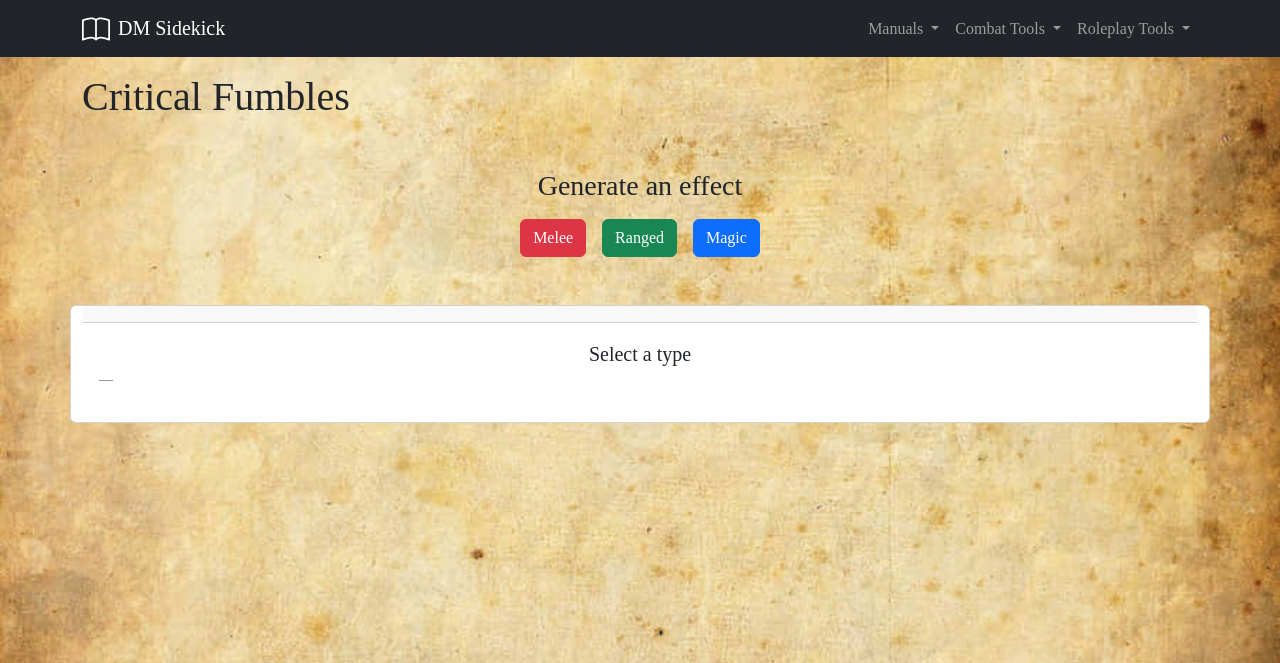
After one commit to Rail94/dm_sidekick, a Flask app: page /critical_failures in a window 1280 px wide. The commit adds this page. Shown: the top 663 px of the page. Run offline with Flask 3, Linux system fonts and the light colour scheme; some web fonts are replaced.

Commit message:
updates fumbles

```diff
--- a/app/__init__.py
+++ b/app/__init__.py
@@ -3,7 +3,7 @@ from app.routes.home import home_bp
 from app.routes.initiative import initiative_bp
 from app.routes.wariatures import wariatures_bp
 from app.routes.deck_of_illusions import deck_of_illusions_bp
-from app.routes.probability import probability_bp
+from app.routes.critical_failures import critical_failures_bp
 
 # Blueprint Registration
 def create_app():
@@ -13,6 +13,6 @@ def create_app():
 	app.register_blueprint(initiative_bp)
 	app.register_blueprint(wariatures_bp)
 	app.register_blueprint(deck_of_illusions_bp)
-	app.register_blueprint(probability_bp)
+	app.register_blueprint(critical_failures_bp)
 
 	return app
--- /dev/null
+++ b/app/routes/critical_failures.py
@@ -0,0 +1,56 @@
+from flask import Blueprint, render_template, redirect, url_for, request
+import random
+from jinja2 import Template
+from app.services.critical_failures_service import pick_random_row
+critical_failures_bp = Blueprint('critical_failures', __name__)
+
+@critical_failures_bp.route('/critical_failures')
+def critical_failures():
+    effect_id = request.args.get("id")
+    effect_type = request.args.get("type")
+    effect_title = request.args.get("effect")
+    effect_description = request.args.get("description")
+
+    #with open("melee.txt") as f:
+    #    raw_text = f.read()
+
+    #template = Template(raw_text)
+    #rendered_text = template.render(d4=d4, d4_sum=d4_sum)
+
+    return render_template(
+        'critical_failures.html',
+        title="Critical Fumbles",
+        effect_id=effect_id,
+        effect_type=effect_type,
+        effect_title=effect_title,
+        effect_description=effect_description
+    )
+
+@critical_failures_bp.route('/fumble_effect/<type>')
+def fumble_effect(type):
+    d4 = random.randint(1, 4)
+    direction = random.randint(1,8)
+    directions = {
+        1: 'Up-Left',
+        2: 'Up',
+        3: 'Up-Right',
+        4: 'Left',
+        5: 'Right',
+        6: 'Down-Left',
+        7: 'Down',
+        8: 'Down-Right'
+    }
+    effect = pick_random_row(type)
+
+    description = effect['description']
+    description = description.replace('{{ d4 }}', str(d4))
+    description = description.replace('{{ d4_sum }}', str(d4+1))
+    description = description.replace('{{ direction }}', directions[direction])
+
+    return redirect(url_for(
+        'critical_failures.critical_failures',
+        id=effect['id'],
+        type=effect['type'],
+        effect=effect['effect'],
+        description=description
+    ))
--- /dev/null
+++ b/app/services/critical_failures_service.py
@@ -0,0 +1,16 @@
+import csv
+import random
+
+folder = "app/static/critical_failures"
+extension = '.txt'
+
+def pick_random_row(types):
+    path = f"{folder}/{types}{extension}"
+    try:
+        with open(path, newline='', encoding='utf-8') as csvfile:
+            reader = list(csv.DictReader(csvfile, delimiter=';'))
+            return random.choice(reader)
+    except FileNotFoundError as e:
+        print(f"File {path} not found")
+    except Exception as e:
+        print("An error occurred while picking an effect.")
--- /dev/null
+++ b/app/static/critical_failures/magic.txt
@@ -0,0 +1 @@
+id,type,effect
--- a/app/templates/components/navbar.html
+++ b/app/templates/components/navbar.html
@@ -33,6 +33,8 @@
                     <ul class="dropdown-menu">
                         <li><a class="dropdown-item" href="{{ url_for('initiative.initiative') }}"
                                 target="_blank">Initiative Tracker</a></li>
+                        <li><a class="dropdown-item" href="{{ url_for('critical_failures.critical_failures') }}"
+                                target="_blank">Critical Fumbles</a></li>
                         <li><a class="dropdown-item" href="{{ url_for('deck_of_illusions.deck_of_illusions') }}"
                                 target="_blank">Deck of Illusions</a></li>
                     </ul>
--- /dev/null
+++ b/app/templates/critical_failures.html
@@ -0,0 +1,57 @@
+{% extends 'base.html' %}
+
+{% block title %}{% endblock %}
+
+{% block content %}
+<div class="row">
+    <h1 class="mb-5">{{ title }}</h1>
+</div>
+
+<div class="text-center mb-3">
+    <h3>Generate an effect</h3>
+</div>
+
+<div class="d-flex justify-content-center mb-5">
+    <a href="{{ url_for('critical_failures.fumble_effect', type='melee') }}" class="btn btn-danger">Melee</a>
+    <a href="{{ url_for('critical_failures.fumble_effect', type='ranged') }}" class="btn btn-success mx-3">Ranged</a>
+    <a href="#" class="btn btn-primary">Magic</a>
+
+</div>
+
+<div class="row">
+    {% if not effect_id %}
+    <div class="card">
+        <div class="card-header">
+
+        </div>
+        <div class="card-body">
+            <figure>
+                <blockquote class="blockquote text-center">
+                    <p>Select a type</p>
+                </blockquote>
+                <figcaption class="blockquote-footer">
+                    </cite>
+                </figcaption>
+            </figure>
+        </div>
+    </div>
+    {% else %}
+    <div class="card">
+        <div class="card-header">
+            {{ effect_id }}. {{ effect_title }}
+        </div>
+        <div class="card-body">
+            <figure>
+                <blockquote class="blockquote">
+                    <p>{{ effect_description | safe }}</p>
+                </blockquote>
+                <figcaption class="blockquote-footer">
+                    {{ effect_type }}</cite>
+                </figcaption>
+            </figure>
+        </div>
+    </div>
+    {% endif %}
+</div>
+
+{% endblock %}
--- a/run.py
+++ b/run.py
@@ -3,6 +3,6 @@ from app import create_app
 app = create_app()
 
 if __name__ == "__main__":
-    app.run(debug=True)
+    app.run(debug=True, host='0.0.0.0', port=5000)
 
 # RUN APP
```
Also changed, not shown: app/routes/probability.py (deleted, +0 -7 lines), app/static/critical_failures/melee.txt (added, +21 -0 lines), app/static/critical_failures/ranged.txt (added, +21 -0 lines), app/templates/index.html (+20 -4 lines), app/static/img/fumble.png (added).
